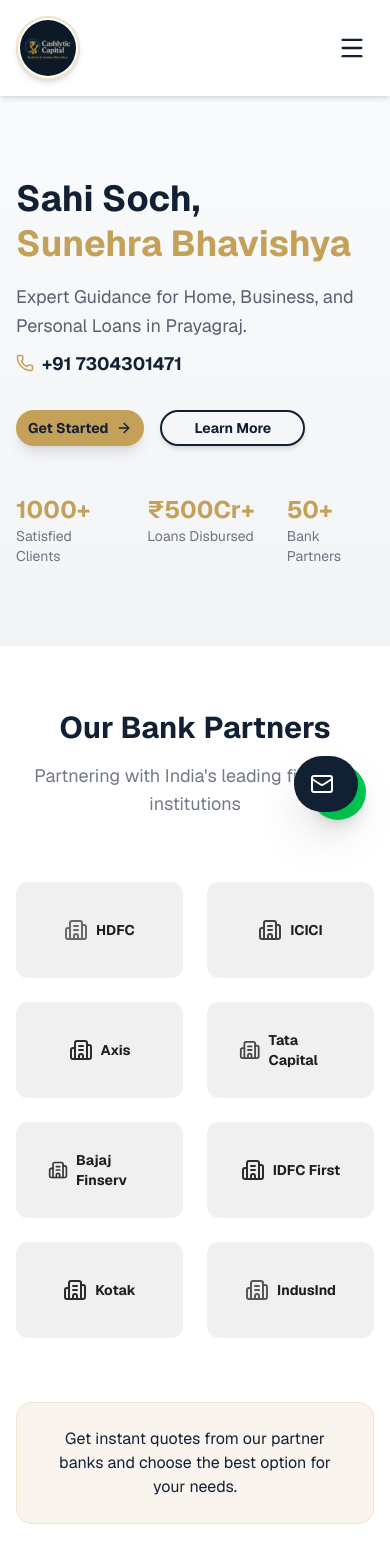
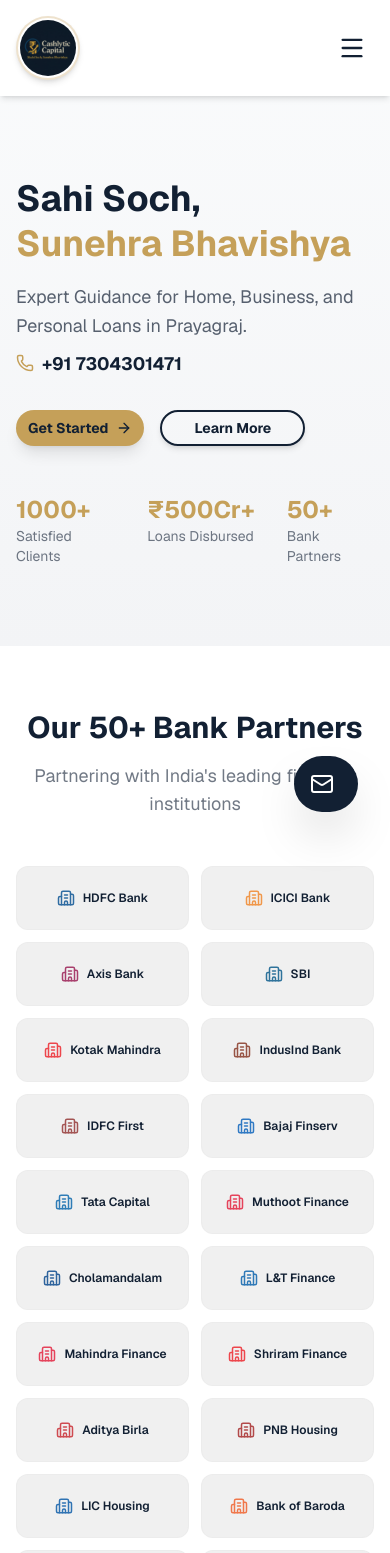
Before and after one commit to pndeyyash-cmd/cashlytic-capital, a Next.js app: page / in a window 390 px wide. Shown: the top 1553 px of the page. Built offline with nearby package versions, Linux system fonts and the light colour scheme.

Commit message:
Final cleanup: removed zombie whatsapp, synced phone numbers, added 50 banks

```diff
--- a/app/page.tsx
+++ b/app/page.tsx
@@ -10,13 +10,12 @@
 import FAQ from '@/components/faq';
 import QuickApplyForm from '@/components/quick-apply-form';
 import Footer from '@/components/footer';
-import { MessageCircle } from 'lucide-react';
 
 export default function Home() {
   const [showForm, setShowForm] = useState(false);
 
   return (
-    <div className="min-h-screen bg-background">
+    <div className="min-h-screen bg-background relative">
       {/* THE FIX: We are now passing the trigger function to the Header */}
       <Header onCheckEligibility={() => setShowForm(true)} />
 
@@ -34,27 +33,15 @@
         initial={{ opacity: 0, x: 400 }}
         animate={{ opacity: showForm ? 1 : 0, x: showForm ? 0 : 400 }}
         transition={{ duration: 0.3 }}
-        className={`fixed right-0 top-0 h-screen w-full max-w-md bg-white shadow-lg z-50 overflow-y-auto ${!showForm && 'pointer-events-none'}`}
+        className={`fixed right-0 top-0 h-screen w-full max-w-md bg-white shadow-2xl z-50 overflow-y-auto ${!showForm && 'pointer-events-none'}`}
       >
         <QuickApplyForm onClose={() => setShowForm(false)} />
       </motion.div>
 
-      {/* Floating WhatsApp Button */}
-      <motion.a
-        href="https://wa.me/917304301471"
-        target="_blank"
-        rel="noopener noreferrer"
-        whileHover={{ scale: 1.1 }}
-        whileTap={{ scale: 0.95 }}
-        className="fixed bottom-6 right-6 bg-green-500 hover:bg-green-600 text-white p-4 rounded-full shadow-lg z-40 flex items-center justify-center"
-      >
-        <MessageCircle size={24} />
-      </motion.a>
-
       {/* Overlay for form */}
       {showForm && (
         <div
-          className="fixed inset-0 bg-black/40 z-40"
+          className="fixed inset-0 bg-black/40 z-40 backdrop-blur-sm"
           onClick={() => setShowForm(false)}
         />
       )}
--- a/components/bank-partners.tsx
+++ b/components/bank-partners.tsx
@@ -3,15 +3,58 @@
 import { motion } from 'framer-motion';
 import { Building2 } from 'lucide-react';
 
+// Exact 50 Bank and NBFC Partners to match your claim
 const banks = [
-  { name: 'HDFC', color: '#4169E1' },
-  { name: 'ICICI', color: '#DC143C' },
-  { name: 'Axis', color: '#003087' },
-  { name: 'Tata Capital', color: '#1a4d8d' },
-  { name: 'Bajaj Finserv', color: '#003d99' },
-  { name: 'IDFC First', color: '#003087' },
-  { name: 'Kotak', color: '#003087' },
-  { name: 'IndusInd', color: '#0066cc' },
+  { name: 'HDFC Bank', color: '#004c8f' },
+  { name: 'ICICI Bank', color: '#f18221' },
+  { name: 'Axis Bank', color: '#97144d' },
+  { name: 'SBI', color: '#005587' },
+  { name: 'Kotak Mahindra', color: '#ed1c24' },
+  { name: 'IndusInd Bank', color: '#822e1b' },
+  { name: 'IDFC First', color: '#902e2d' },
+  { name: 'Bajaj Finserv', color: '#005cb9' },
+  { name: 'Tata Capital', color: '#0061a9' },
+  { name: 'Muthoot Finance', color: '#e31837' },
+  { name: 'Cholamandalam', color: '#004289' },
+  { name: 'L&T Finance', color: '#005ca9' },
+  { name: 'Mahindra Finance', color: '#e31837' },
+  { name: 'Shriram Finance', color: '#ed1c24' },
+  { name: 'Aditya Birla', color: '#c7222a' },
+  { name: 'PNB Housing', color: '#a32020' },
+  { name: 'LIC Housing', color: '#0054a5' },
+  { name: 'Bank of Baroda', color: '#f05a22' },
+  { name: 'Union Bank', color: '#e31837' },
+  { name: 'Canara Bank', color: '#0065b3' },
+  { name: 'Punjab National', color: '#a32020' },
+  { name: 'Bank of India', color: '#f05a22' },
+  { name: 'Indian Bank', color: '#004c8f' },
+  { name: 'Yes Bank', color: '#005cb9' },
+  { name: 'Federal Bank', color: '#004c8f' },
+  { name: 'South Indian Bank', color: '#005cb9' },
+  { name: 'Bandhan Bank', color: '#ed1c24' },
+  { name: 'RBL Bank', color: '#004c8f' },
+  { name: 'City Union Bank', color: '#f18221' },
+  { name: 'Karur Vysya', color: '#005cb9' },
+  { name: 'Standard Chartered', color: '#009900' },
+  { name: 'HSBC', color: '#db0011' },
+  { name: 'Citi Bank', color: '#003b70' },
+  { name: 'DBS Bank', color: '#e31837' },
+  { name: 'Ujjivan SFB', color: '#004c8f' },
+  { name: 'Equitas SFB', color: '#ed1c24' },
+  { name: 'AU Small Finance', color: '#004c8f' },
+  { name: 'Hero Fincorp', color: '#ed1c24' },
+  { name: 'Poonawalla Fincorp', color: '#004c8f' },
+  { name: 'Manappuram', color: '#f18221' },
+  { name: 'Fullerton India', color: '#ed1c24' },
+  { name: 'IIFL Finance', color: '#005cb9' },
+  { name: 'Sundaram Finance', color: '#004c8f' },
+  { name: 'Repco Home', color: '#ed1c24' },
+  { name: 'GIC Housing', color: '#005cb9' },
+  { name: 'Can Fin Homes', color: '#004c8f' },
+  { name: 'Reliance Capital', color: '#ed1c24' },
+  { name: 'Magma Fincorp', color: '#005cb9' },
+  { name: 'Aadhar Housing', color: '#f18221' },
+  { name: 'Home First', color: '#004c8f' }
 ];
 
 export default function BankPartners() {
@@ -23,46 +66,38 @@
           whileInView={{ opacity: 1, y: 0 }}
           viewport={{ once: true }}
           transition={{ duration: 0.6 }}
-          className="text-center mb-16"
+          className="text-center mb-12"
         >
           <h2 className="text-3xl md:text-4xl font-bold text-primary mb-4">
-            Our Bank Partners
+            Our 50+ Bank Partners
           </h2>
           <p className="text-lg text-foreground/60">
             Partnering with India's leading financial institutions
           </p>
         </motion.div>
 
-        <div className="grid grid-cols-2 md:grid-cols-4 gap-6 md:gap-8">
+        {/* Dense Grid to fit 50 banks neatly without massive scrolling */}
+        <div className="grid grid-cols-2 sm:grid-cols-3 md:grid-cols-4 lg:grid-cols-5 gap-3 md:gap-4">
           {banks.map((bank, index) => (
             <motion.div
               key={index}
-              initial={{ opacity: 0, y: 20 }}
+              initial={{ opacity: 0, y: 10 }}
               whileInView={{ opacity: 1, y: 0 }}
               viewport={{ once: true }}
-              transition={{ duration: 0.6, delay: index * 0.05 }}
+              transition={{ duration: 0.4, delay: index * 0.02 }} // Fast staggering
               whileHover={{ scale: 1.05 }}
-              className="group cursor-pointer"
+              className="group cursor-default"
             >
-              <div className="bg-muted rounded-lg p-8 flex items-center justify-center h-24 transition-all duration-300 group-hover:shadow-lg group-hover:bg-white">
-                <div className="flex flex-col items-center justify-center">
-                  <motion.div
-                    initial={{ filter: 'grayscale(100%)' }}
-                    whileHover={{ filter: 'grayscale(0%)' }}
-                    transition={{ duration: 0.3 }}
-                    className="flex items-center gap-2"
-                  >
-                    <Building2
-                      size={24}
-                      style={{
-                        color: bank.color,
-                      }}
-                      className="transition-all duration-300"
-                    />
-                    <span className="font-bold text-sm text-primary transition-all duration-300 group-hover:text-accent">
-                      {bank.name}
-                    </span>
-                  </motion.div>
+              <div className="bg-muted border border-border/40 rounded-lg p-4 flex items-center justify-center h-16 transition-all duration-300 group-hover:shadow-md group-hover:bg-white group-hover:border-accent/30">
+                <div className="flex items-center gap-2 w-full justify-center">
+                  <Building2
+                    size={18}
+                    style={{ color: bank.color }}
+                    className="flex-shrink-0 opacity-80 group-hover:opacity-100 transition-opacity duration-300"
+                  />
+                  <span className="font-semibold text-xs text-primary truncate group-hover:text-accent transition-colors duration-300">
+                    {bank.name}
+                  </span>
                 </div>
               </div>
             </motion.div>
@@ -75,9 +110,9 @@
           whileInView={{ opacity: 1, y: 0 }}
           viewport={{ once: true }}
           transition={{ duration: 0.6, delay: 0.4 }}
-          className="mt-16 bg-accent/10 rounded-xl p-6 text-center border border-accent/20"
+          className="mt-12 bg-accent/10 rounded-xl p-6 text-center border border-accent/20"
         >
-          <p className="text-foreground">
+          <p className="text-foreground font-medium">
             Get instant quotes from our partner banks and choose the best option for your needs.
           </p>
         </motion.div>
--- a/components/faq.tsx
+++ b/components/faq.tsx
@@ -20,7 +20,7 @@
   },
   {
     question: 'Is there any upfront fee?',
-    answer: 'No, we do not charge any fees before sanction. All charges are transparent and deducted only after the loan is approved and sanctioned by the bank.'
+    answer: 'No, we do not charge any processing fees before sanction. All charges are transparent and deducted only after the loan is approved and sanctioned by the bank. Note: Standard Login Fees apply.'
   }
 ];
 
@@ -96,14 +96,14 @@
           transition={{ duration: 0.6, delay: 0.3 }}
           className="mt-12 text-center bg-gradient-to-r from-primary/10 to-accent/10 rounded-xl p-8 border border-accent/20"
         >
-          <p className="text-foreground mb-4">
+          <p className="text-foreground mb-4 font-medium">
             Didn't find your answer?
           </p>
           <a
-            href="https://wa.me/917304661471?text=Hi,%20I%20have%20a%20question%20about%20loans"
+            href="https://wa.me/917304301471?text=Hi,%20I%20have%20a%20question%20about%20loans"
             target="_blank"
             rel="noopener noreferrer"
-            className="inline-block bg-accent hover:bg-accent/90 text-primary font-bold px-8 py-3 rounded-full transition-colors"
+            className="inline-block bg-accent hover:bg-accent/90 text-primary font-bold px-8 py-3 rounded-full transition-all shadow-md active:scale-95"
           >
             Get in Touch via WhatsApp
           </a>
--- a/components/footer.tsx
+++ b/components/footer.tsx
@@ -2,7 +2,7 @@
 
 import { useState } from 'react';
 import { motion } from 'framer-motion';
-import { Phone, MapPin, Mail, Facebook, Instagram, ExternalLink } from 'lucide-react';
+import { Phone, MapPin, Facebook, Instagram, ExternalLink } from 'lucide-react';
 import PolicyModal from './policy-modal';
 
 export default function Footer() {
@@ -111,14 +111,6 @@
               {/* Primary Phone */}
               <div className="flex gap-3 items-center">
                 <Phone size={18} className="text-accent flex-shrink-0" />
-                <a href="tel:+917304661471" className="text-white/70 hover:text-accent transition-colors">
-                  +91 73046 61471
-                </a>
-              </div>
-
-              {/* Secondary Phone */}
-              <div className="flex gap-3 items-center">
-                <Phone size={18} className="text-accent flex-shrink-0" />
                 <a href="tel:+917304301471" className="text-white/70 hover:text-accent transition-colors">
                   +91 73043 01471
                 </a>
```
